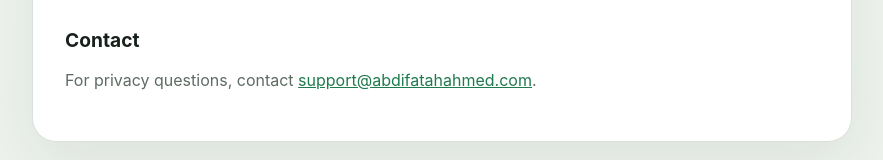
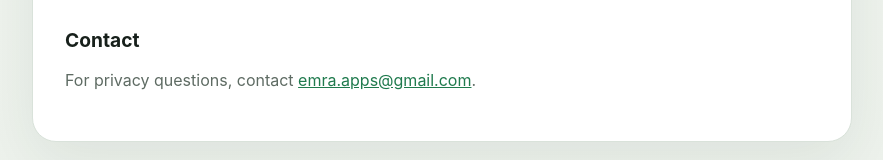
Before and after one commit to abdi1001/IngridientGuard, a plain HTML site: page privacy/index.html in a window 1280 px wide. Shown: the part 1351-1511 px from the top of the page, without its empty margins (198-1081 px from the left). Drawn offline with Linux system fonts and the light colour scheme.

Commit message:
Update privacy contact email address

```diff
--- a/privacy/index.html
+++ b/privacy/index.html
@@ -128,7 +128,7 @@
       </ul>
 
       <h2>Contact</h2>
-      <p>For privacy questions, contact <a href="mailto:support@abdifatahahmed.com">support@abdifatahahmed.com</a>.</p>
+      <p>For privacy questions, contact <a href="mailto:emra.apps@gmail.com">emra.apps@gmail.com</a>.</p>
     </section>
   </main>
 </body>
```
